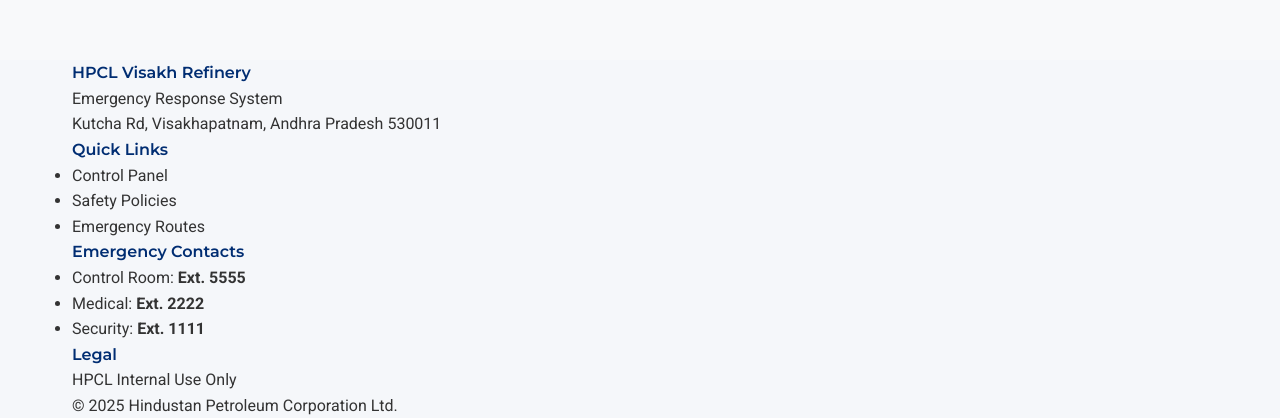
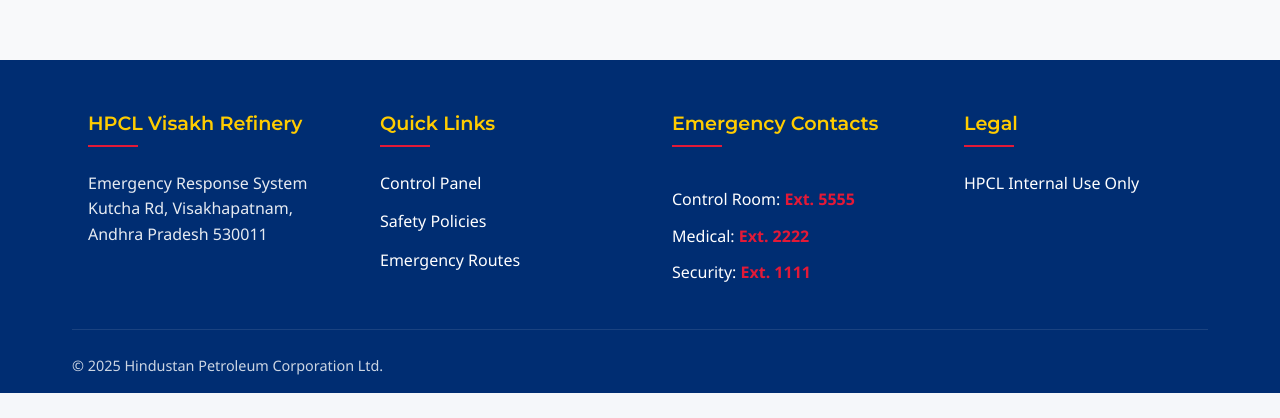
Before and after one commit to Hemuu24/hpcl-assistant, a React (Vite) app: page / in a window 1280 px wide. Shown: the part 2503-2921 px from the top of the page. After the commit the page ends 2896 px from the top, so only its background shows below. Built offline with nearby package versions, Linux system fonts and the light colour scheme.

Commit message:
fix: Remove unused variables from LandingPage

```diff
--- a/src/components/Footer.tsx
+++ b/src/components/Footer.tsx
@@ -2,33 +2,38 @@
 
 const Footer = () => {
   return (
-    <footer className="footer">
+    <footer className="hpcl-footer">
       <div className="footer-container">
-        <div className="footer-section">
-          <h4>HPCL Visakh Refinery</h4>
-          <p>Emergency Response System</p>
-          <p>Kutcha Rd, Visakhapatnam, Andhra Pradesh 530011</p>
+        <div className="footer-grid">
+          <div className="footer-column">
+            <h4 className="footer-heading">HPCL Visakh Refinery</h4>
+            <p className="footer-about">Emergency Response System<br />Kutcha Rd, Visakhapatnam, Andhra Pradesh 530011</p>
           </div>
-        <div className="footer-section">
-          <h4>Quick Links</h4>
-          <ul>
+          <div className="footer-column">
+            <h4 className="footer-heading">Quick Links</h4>
+            <ul className="footer-links">
               <li><a href="/dashboard">Control Panel</a></li>
               <li><a href="/policies">Safety Policies</a></li>
               <li><a href="/emergency-routing">Emergency Routes</a></li>
             </ul>
           </div>
-        <div className="footer-section">
-          <h4>Emergency Contacts</h4>
-          <ul>
-            <li>Control Room: <strong>Ext. 5555</strong></li>
-            <li>Medical: <strong>Ext. 2222</strong></li>
-            <li>Security: <strong>Ext. 1111</strong></li>
+          <div className="footer-column">
+            <h4 className="footer-heading">Emergency Contacts</h4>
+            <ul className="emergency-contacts">
+              <li>Control Room: <span>Ext. 5555</span></li>
+              <li>Medical: <span>Ext. 2222</span></li>
+              <li>Security: <span>Ext. 1111</span></li>
             </ul>
           </div>
-        <div className="footer-section">
-          <h4>Legal</h4>
-          <p>HPCL Internal Use Only</p>
-          <p>&copy; {new Date().getFullYear()} Hindustan Petroleum Corporation Ltd.</p>
+          <div className="footer-column">
+            <h4 className="footer-heading">Legal</h4>
+            <ul className="footer-links">
+              <li>HPCL Internal Use Only</li>
+            </ul>
+          </div>
+        </div>
+        <div className="footer-bottom">
+          <p className="footer-copyright">&copy; {new Date().getFullYear()} Hindustan Petroleum Corporation Ltd.</p>
         </div>
       </div>
     </footer>
--- a/src/pages/Landingpage.tsx
+++ b/src/pages/Landingpage.tsx
@@ -1,7 +1,5 @@
 import { useEffect, useState } from 'react';
-import { useNavigate } from 'react-router-dom';
 import './Landingpage.css';
-import hpclLogo from '../assets/images/hpcl-logo.png';
 import sliderImage1 from '../assets/images/sliderimage1.jpg';
 import sliderImage2 from '../assets/images/sliderimage2.jpg';
 import sliderImage3 from '../assets/images/sliderimage3.jpeg';
@@ -11,11 +9,9 @@
 import operationImage2 from '../assets/images/sliderimage3.jpeg';
 
 const LandingPage = () => {
-  const navigate = useNavigate();
   const [currentSlide, setCurrentSlide] = useState(0);
 
   const sliderImages = [sliderImage1, sliderImage2, sliderImage3, sliderImage4, sliderImage5];
-  const operationImages = [operationImage1, operationImage2];
 
   useEffect(() => {
     const timer = setInterval(() => {
```
Lines whose indentation alone changed are shown as unchanged.
